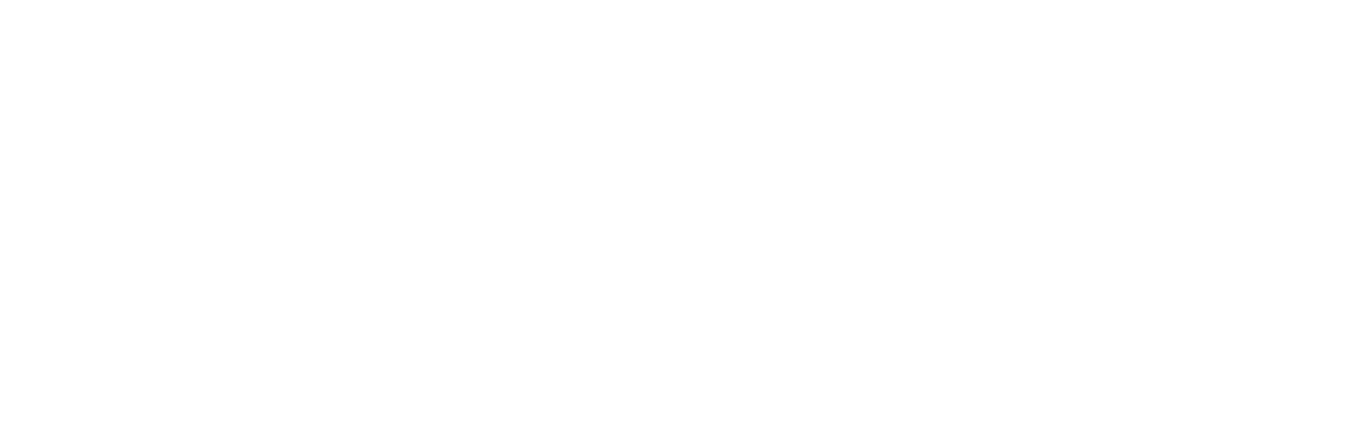
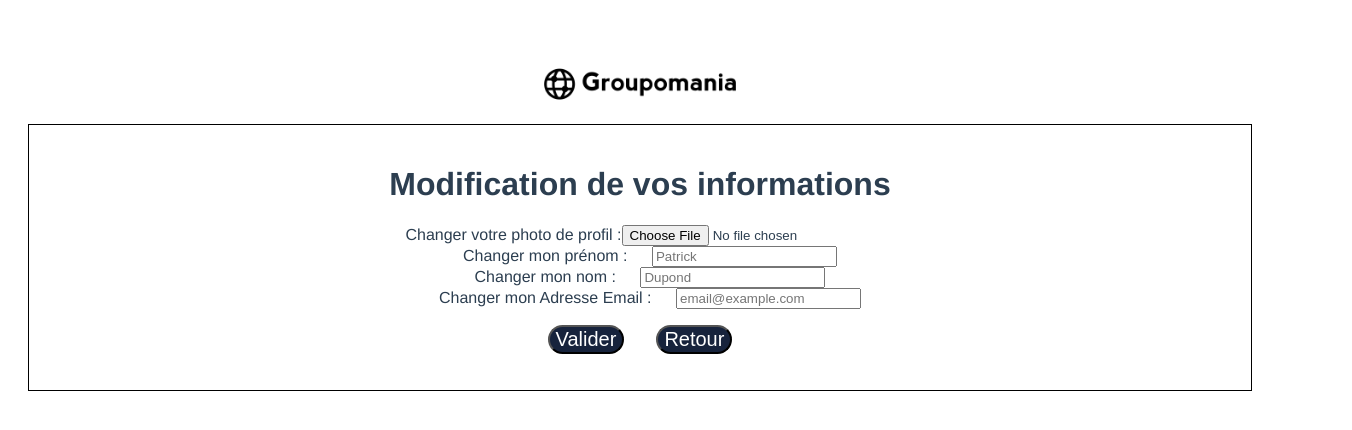
Before and after one commit to VinceM59/Groupomania, a Vue app in the folder frontend/: page /modifyProfile in a window 1280 px wide. Before the commit this address had no page. Shown: the top 430 px of the page, 1352 px wide, since content can reach past the window. Built offline with nearby package versions, Linux system fonts and the light colour scheme; no server answers.

Commit message:
ajout modif profil

```diff
--- a/frontend/src/router/index.js
+++ b/frontend/src/router/index.js
@@ -4,6 +4,7 @@
 import login from "../views/Login-form.vue";
 import CreatePost from "../views/CreatePost.vue";
 import Profil from "../views/Profile-form.vue";
+import ModifyProfile from "../views/ModifyProfile";
 const routes = [
   {
     path: "/",
@@ -30,6 +31,11 @@
     name: "profil-form",
     component: Profil,
   },
+  {
+    path: "/modifyProfile",
+    name: "ModifyProfile",
+    component: ModifyProfile,
+  },
 ];
 
 const router = createRouter({
--- a/frontend/src/views/HomeView.vue
+++ b/frontend/src/views/HomeView.vue
@@ -5,16 +5,32 @@
     </div>
     <div class="Posts">
       <div class="post" v-for="post in posts" :key="post.id">
+      <div class="userProfile">
+        <div class="profileContainer">
+                    <img :src="'http://localhost:3000/images/' + post.User.avatar" :alt="post.User.avatar" class="profile">
+                </div>
         <div class="auteur">
           <p> Publié par {{post.User.lastname}} {{post.User.firstname}}</p>
           <p> Le {{post.createdAt}}</p>
         </div>
+      </div>
         <div class="contenu">
           <p class="text">{{post.content}}</p>
           <img class="picture" alt="post.pictureURL" src="">
         </div>
+        <button v-if="post.userId" @click="deletePost(PostId)">SUPPRIMER</button>
       </div>
-
+    <div class="comments">
+			<div class="commentaire" v-for="comment in comments" :key="comment.id">
+				<p>{{ comment.content }}</p>
+				<span>auteur: {{comment.User.lastname}} {{comment.User.firstname}} {{ comment.createdAt }}
+				<button v-if="comment.userId === newComment.userId" @click="deleteComment(comment.id)">SUPPRIMER</button></span>
+			</div>
+		</div>
+		<div class="newComment">
+			<textarea id="comment" placeholder="Commentaire..." v-model="comment"></textarea>
+			<button @click="postComment">AJOUTER UN COMMENTAIRE</button>
+		</div>
     </div>
   </div>
 </template>
@@ -33,7 +49,12 @@
   data(){
     console.log("Test")
         return{
-            posts:[]
+            posts:[],
+            comments :[],
+            newComment:{
+              userId:localStorage.getItem("userId"),
+              comment:"",
+            }
         };
     },
     mounted(){
@@ -47,7 +68,16 @@
       .then((response)=>{
         this.posts = response.data.posts;
       })
-    }
+    },
+    deletePost(PostId)	{
+      console.log("je suis là");
+			axios.delete(`http://localhost:3000/api/post/` + PostId)
+			.then(res => {
+				console.log(res.data);
+			})
+			.catch(err => {console.log(err)});
+		},
+
 
 }
 </script>
@@ -69,4 +99,21 @@
   margin: 5px;
   width: 80%;
 }
+.profile {
+    height: 100%;
+    width: 35%;
+    object-fit: cover;
+}
+.userProfile{
+  display: flex;
+    justify-content: space-between;
+    align-items: center;
+}
+button {
+    margin: 1rem;
+  font-size: 20px;
+  border-radius: 25px;
+  background: rgba(23, 35, 60);
+  color: white;
+}
 </style>
--- a/frontend/src/views/Login-form.vue
+++ b/frontend/src/views/Login-form.vue
@@ -52,7 +52,7 @@
                 localStorage.setItem("userId", data.userId)
                 localStorage.setItem("token", data.token)
                 if (res.status ===200){
-                    router.push("/profile")
+                    router.push("/home")
                 }else{
                     alert("erreur email ou mot de passe")
                 }
--- /dev/null
+++ b/frontend/src/views/ModifyProfile.vue
@@ -0,0 +1,120 @@
+<template>
+<div class="modifyProfile">
+  <div id="logo">
+            <img src="../assets/icon-left-font-monochrome-black.png" alt="GROUPOMANIA">
+        </div>
+  <form @submit.prevent="modifyProfile">
+        <h1>Modification de vos informations</h1>
+         <div class="changeInfo">
+                    <!-- <img id="avatar" :src="user.avatar" :alt="user.avatar" class="avatar">   -->
+                    <label>Changer votre photo de profil :<input name="image" id="image" type="file" @change="onFileChange"/></label>
+          </div>
+
+                <label for="firstname">Changer mon prénom : </label>
+                <input type="text" id="user-firstname" v-model="user.firstname"  placeholder="Patrick" required /><br>
+
+
+                <label for="lastname">Changer mon nom : </label>
+                <input type="text" id="user-lastname" v-model="user.lastname"  placeholder="Dupond" required /><br>
+
+
+                <label for="email">Changer mon Adresse Email : </label>
+                <input type="email" id="user-email" v-model="user.email"  placeholder="email@example.com" required /><br>
+
+              <!-- <div class="changeInfo">
+                <p class="name"> Mot de passe: <span>{{user.password}}</span></p>
+                <label for="password">Changer mon mot de passe : </label>
+                <input type="password" class="form-control" v-model="password" id="password"  required /><br>
+              </div> -->
+              <button  id="modifyButton"  @click.prevent="modifyProfil()">Valider</button>
+      <router-link :to="'/Profile/'"><button class="button" type="button">Retour</button></router-link>
+      </form>
+</div>
+</template>
+
+<script>
+import axios from "axios"
+export default {
+  name:"ModifyProfile",
+
+    data(){
+      return{
+        user:"",
+        firstname:"",
+        lastname:"",
+        email:"",
+      }
+    },
+  beforeCreate(){
+     axios.get(`http://localhost:3000/api/user/${localStorage.getItem("userId")}`,{
+        headers:{
+          Authorization :`Bearer ${localStorage.getItem("token")}`
+        }
+      })
+      .then((response)=>{
+        this.user=response.data
+        console.log(response.data);
+          console.log("salut");
+      })
+
+      .catch(error=>{error})
+    },
+
+    methods:{
+      modifyProfile(){
+        console.log("je passe ici");
+        axios.put(`http://localhost:3000/api/user/${localStorage.getItem("userId")}`, {
+          firstname:this.user.firstname,
+          lastname:this.user.lastname,
+          email:this.user.email,
+        },{
+          headers: {
+                        "Authorization": "Bearer " + localStorage.getItem ("token")
+                    }
+        })
+        .then((response)=>{
+        console.log(response)
+        this.firstname=response.firstname
+        })
+
+        .catch((error)=>console.log(error))
+      }
+    }
+
+
+
+
+
+
+}
+</script>
+
+<style scoped>
+#logo
+{
+    text-align: center;
+    margin: -5rem;
+}
+img
+{
+    height: 12rem;
+}
+
+button {
+    margin: 1rem;
+  font-size: 20px;
+  border-radius: 25px;
+  background: rgba(23, 35, 60);
+  color: white;
+}
+form {
+
+  border: 1px solid black;
+  margin: 20px;
+  padding: 20px;
+}
+label {
+  margin:20px;
+}
+
+</style>
--- a/frontend/src/views/Profile-form.vue
+++ b/frontend/src/views/Profile-form.vue
@@ -5,49 +5,31 @@
         </div>
       <div class="profil">
           <h1>Bienvenue sur votre profil</h1>
-          <form class="modifications">
+          <form class="profileUser">
             <label for="file" class="profileLabel">
-              <!-- <div class="changeInfo">
-                <img class="avatar" :src="Backend/images" :alt="user.avatar">
-                </div> -->
-                <!-- <div>
-                    Changer d'image de profil :
-                </div> -->
-                <div class="changeInfo">
-                    <img id="avatar" :src="user.avatar" :alt="user.avatar" class="avatar">
-                    <!-- <label>Fichier :<input name="image" id="image" type="file" @change="onFileChange"/></label>  -->
+              <div class="profileContainer">
+                <img :src="user.avatar" :alt="user.avatar" class="profile">
               </div>
             </label>
               <div class="changeInfo">
                 <p class="name"> Prénom: <span>{{user.firstname}}</span></p>
-                <label for="firstname">Changer mon prénom : </label>
-                <input type="firstname" class="form-control" v-model="firstname" id="firstname" placeholder="Patrick" required /><br>
               </div>
               <div class="changeInfo">
                 <p class="name"> Nom: <span>{{user.lastname}}</span></p>
-                <label for="lastname">Changer mon nom : </label>
-                <input type="lastname" class="form-control" v-model="lastname" id="lastname" placeholder="Dupond" required /><br>
               </div>
               <div class="changeInfo">
                 <p class="name"> Email: <span>{{user.email}}</span></p>
-                <label for="email">Changer mon Adresse Email : </label>
-                <input type="email" class="form-control" v-model="email" id="email" placeholder="email@example.com" required /><br>
               </div>
-              <div class="changeInfo">
-                <!-- <p class="name"> Mot de passe: <span>{{user.password}}</span></p>  -->
-                <label for="password">Changer mon mot de passe : </label>
-                <input type="password" class="form-control" v-model="password" id="password"  required /><br>
+          </form>
       </div>
 
-          </form>
-      </div>
-      <button type="submit" value="modifier" class="button" @click.prevent="modifyProfile()">Modifier </button>
+      <router-link to="/ModifyProfile"><button class="button" type="button">Modifier</button></router-link>
       <router-link :to="'/home/'"><button class="button" type="button">Retour</button></router-link>
   </main>
 </template>
 
 <script>
-//import axios from "axios"
+
 export default {
   // eslint-disable-next-line
   name:"Profile",
@@ -60,6 +42,9 @@
         email:"",
         avatar:"",
         password:""
+      },
+      change:{
+        firstname:"",
       },
       msgErr :null,
     };
@@ -76,37 +61,16 @@
         data.createdAt = data.createdAt.split("U")[0]
         data.avatar = `http://localhost:3000/images/${data.avatar}`
         this.user =data
-      localStorage.setItem("user", JSON.stringify(data))
         //console.log(user);
       })
       .catch(error=>{error})
     },
-  // data (){
-  //   return{
-  //     user:{}
-  //   }
-  // },
 
-  // methods:{
-
-  //   modifyProfile(){
-  //     const userId = localStorage.getItem("userId")
-  //     const email = document.querySelector("#email").value;
-
-  //     let user ={
-  //       email:email
-  //     };
-
-  //     axios.put("http://localhost:3000/api/user/" + userId, user, {
-  //       headers:{
-  //         "Content-Type": "application/json",
-  //             Authorization: "Bearer " + localStorage.getItem ("token")
-  //       }
-  //     })
-  //   }
-  // }
 
   }
+
+
+
 </script>
 
 <style scoped>
```
Also changed, not shown: frontend/src/views/CreatePost.vue (+0 -22 lines), 2 other files (tests, documents, lock files or other folders). Lines whose indentation alone changed are shown as unchanged.
